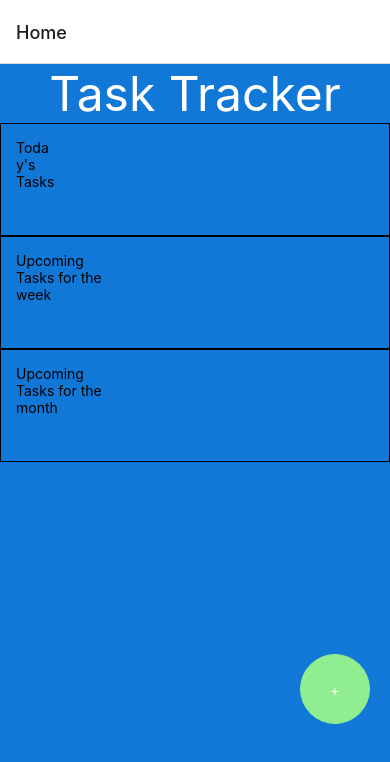
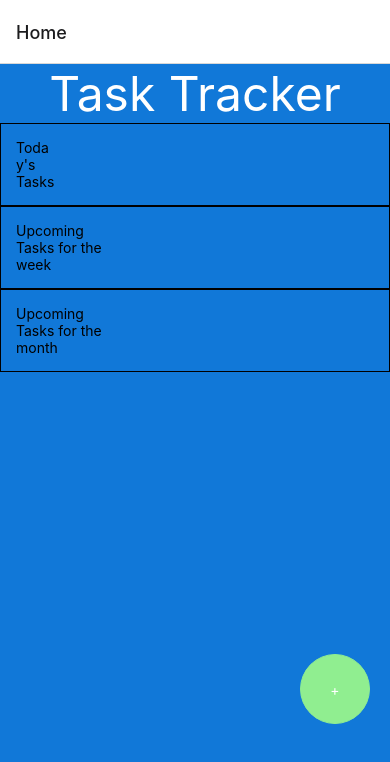
Before and after one commit to darlingson/Task-Tracker, a React Native app: screen /Home in a window 390 px wide. Shown: the top 762 px of the page. Built offline with nearby package versions, Linux system fonts and the light colour scheme.

Commit message:
removed the additional text component generated by codium

```diff
--- a/src/components/HomeScreen.js
+++ b/src/components/HomeScreen.js
@@ -51,19 +51,16 @@ export default function HomeScreen({navigation}) {
         <TouchableHighlight style={styles.taskSect} onPress={() => navigation.navigate('TodaysTasks')}>
         <View>
           <Text style={styles.taskSectItem}>Today's Tasks</Text>
-          <Text style={styles.taskSectItem}></Text>
         </View>
       </TouchableHighlight>
       <TouchableHighlight style={styles.taskSect} onPress={() => navigation.navigate('WeeklyTasks')}>
         <View>
           <Text style={styles.taskSectItem}>Upcoming Tasks for the week</Text>
-          <Text style={styles.taskSectItem}></Text>
         </View>
       </TouchableHighlight>
       <TouchableHighlight style={styles.taskSect} onPress={() => navigation.navigate('MonthlyTasks')}>
         <View>
           <Text style={styles.taskSectItem}>Upcoming Tasks for the month</Text>
-          <Text style={styles.taskSectItem}></Text>
         </View>
       </TouchableHighlight>
         <TouchableOpacity
```
